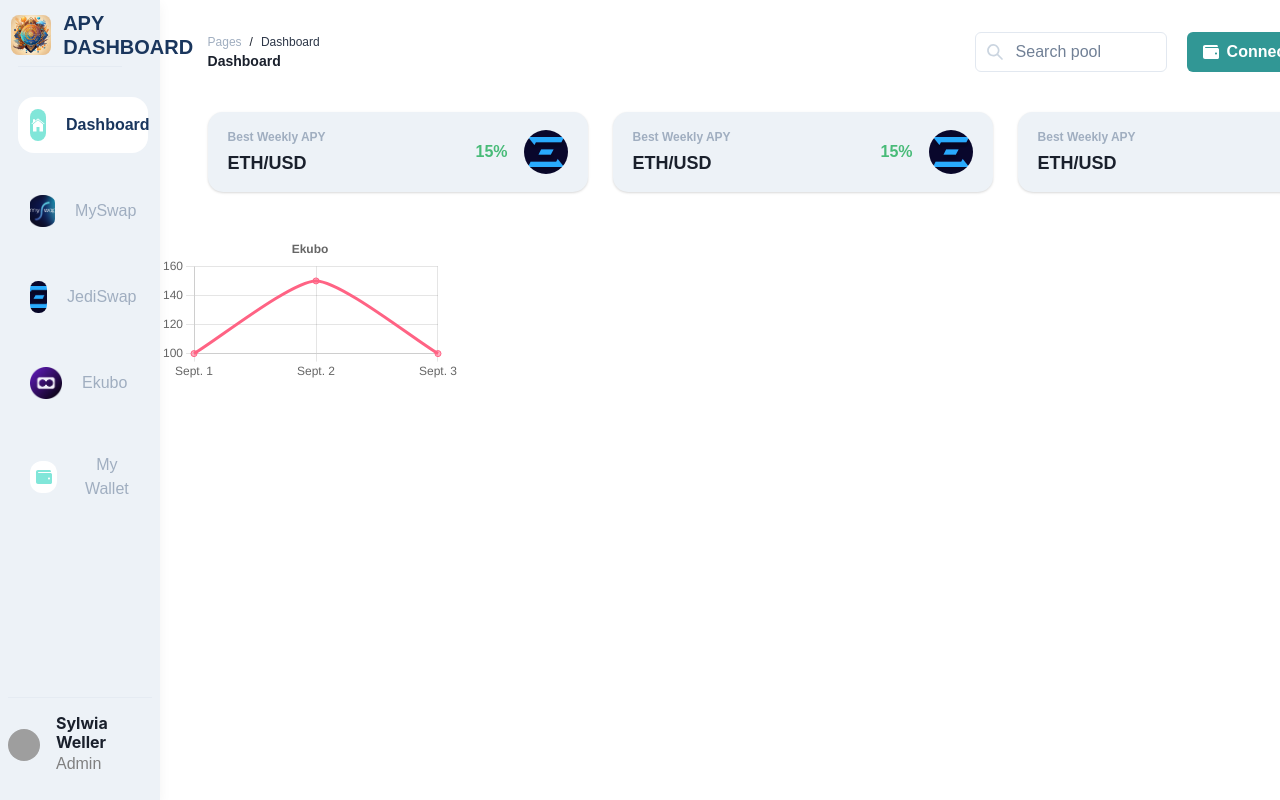
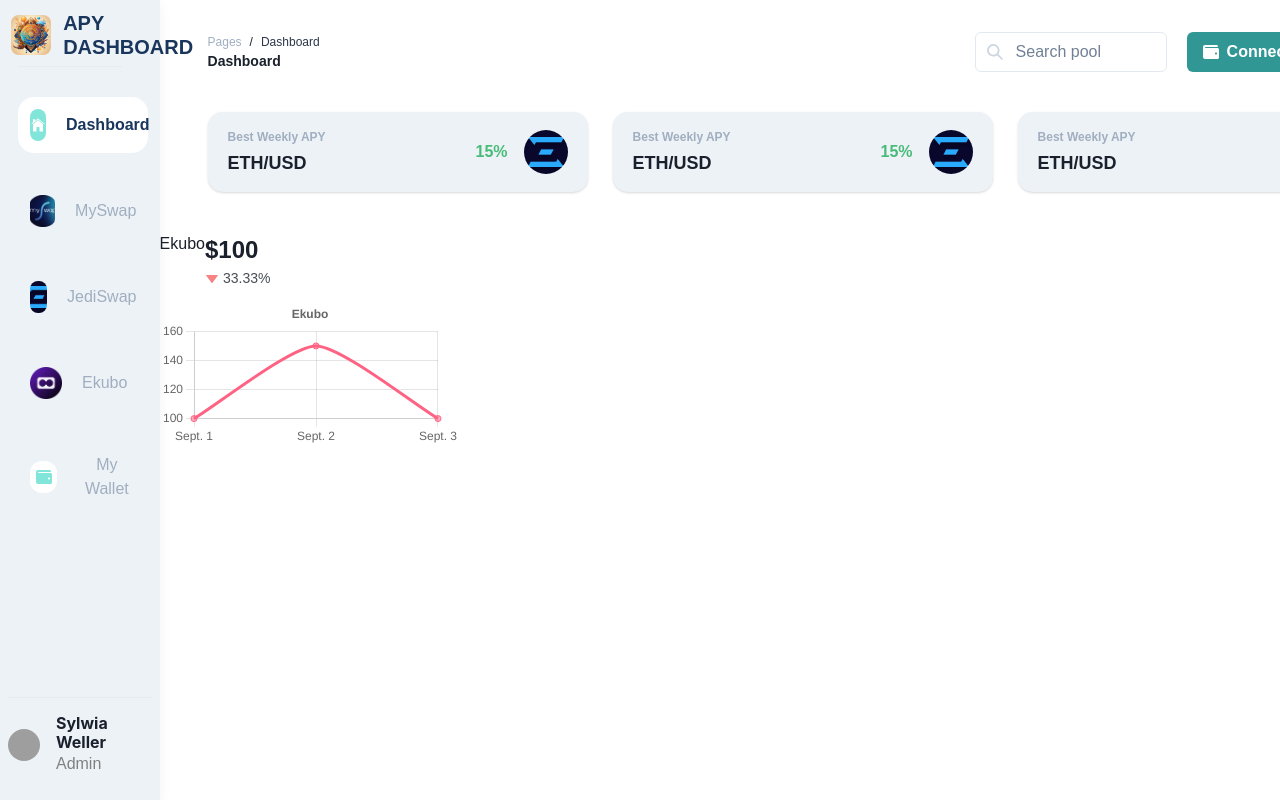
Before and after one commit to MaelJousset/APYs, a React (Create React App) app: page / in a window 1280 px wide. Shown: the top 800 px of the page. Built offline with nearby package versions, Linux system fonts and the light colour scheme; grey boxes are pictures that could not be loaded.

Commit message:
first version of TVLValue

```diff
--- a/src/components/TVL/TVLBox.tsx
+++ b/src/components/TVL/TVLBox.tsx
@@ -6,6 +6,7 @@
 } from "@chakra-ui/react"
 
 import TVLChart from "./TVLChart";
+import TVLValue from "./TVLValue";
 
 
 interface TVLBoxProps {
@@ -18,6 +19,14 @@
 const TVLBox: React.FC<TVLBoxProps> = ({ pool, values }) => {
     return (
         <Box>
+            <Flex
+                flexDir={"row"}
+                justifyContent={"space-between"}
+                alignItems={"flex-start"}
+            >
+                <Text>{pool}</Text>
+                <TVLValue values={values} />
+            </Flex>
             <TVLChart
                 chartData={values} pool={pool}
             />
--- /dev/null
+++ b/src/components/TVL/TVLValue.tsx
@@ -0,0 +1,52 @@
+import {
+    Box,
+    Flex,
+    Image,
+    Text,
+    Stat,
+    StatLabel,
+    StatNumber,
+    StatHelpText,
+    StatArrow,
+} from "@chakra-ui/react"
+
+interface TVLValueProps {
+    values: {
+        x: Date;
+        y: number;
+    }[];
+}
+const TVLValue: React.FC<TVLValueProps> = ({ values }) => {
+
+    function getTVLvalue() {
+        const tvl_value = values.length >= 1 ? values[values.length - 1].y : 0;
+        if (tvl_value > 1000000) {
+            return '$' + (tvl_value / 1000000).toString() + 'M';
+        }
+        else if (tvl_value > 1000) {
+            return '$' + (tvl_value / 1000).toString() + 'K';
+        }
+        else {
+            return '$' + (tvl_value).toString();
+        }
+    }
+
+    function getPercent() {
+        return values.length >= 2 ? (values[values.length - 1].y - values[values.length - 2].y) / values[values.length - 2].y * 100 : 0;
+    }
+
+
+    return (
+        <Stat>
+            <StatNumber>{getTVLvalue()}</StatNumber>
+            <StatHelpText>
+                {getPercent() >= 0 ? <StatArrow type='increase' /> : <StatArrow type='decrease' />
+
+                }
+                {Math.abs(getPercent()).toFixed(2) + '%'}
+            </StatHelpText>
+        </Stat>
+    )
+}
+
+export default TVLValue;
```
